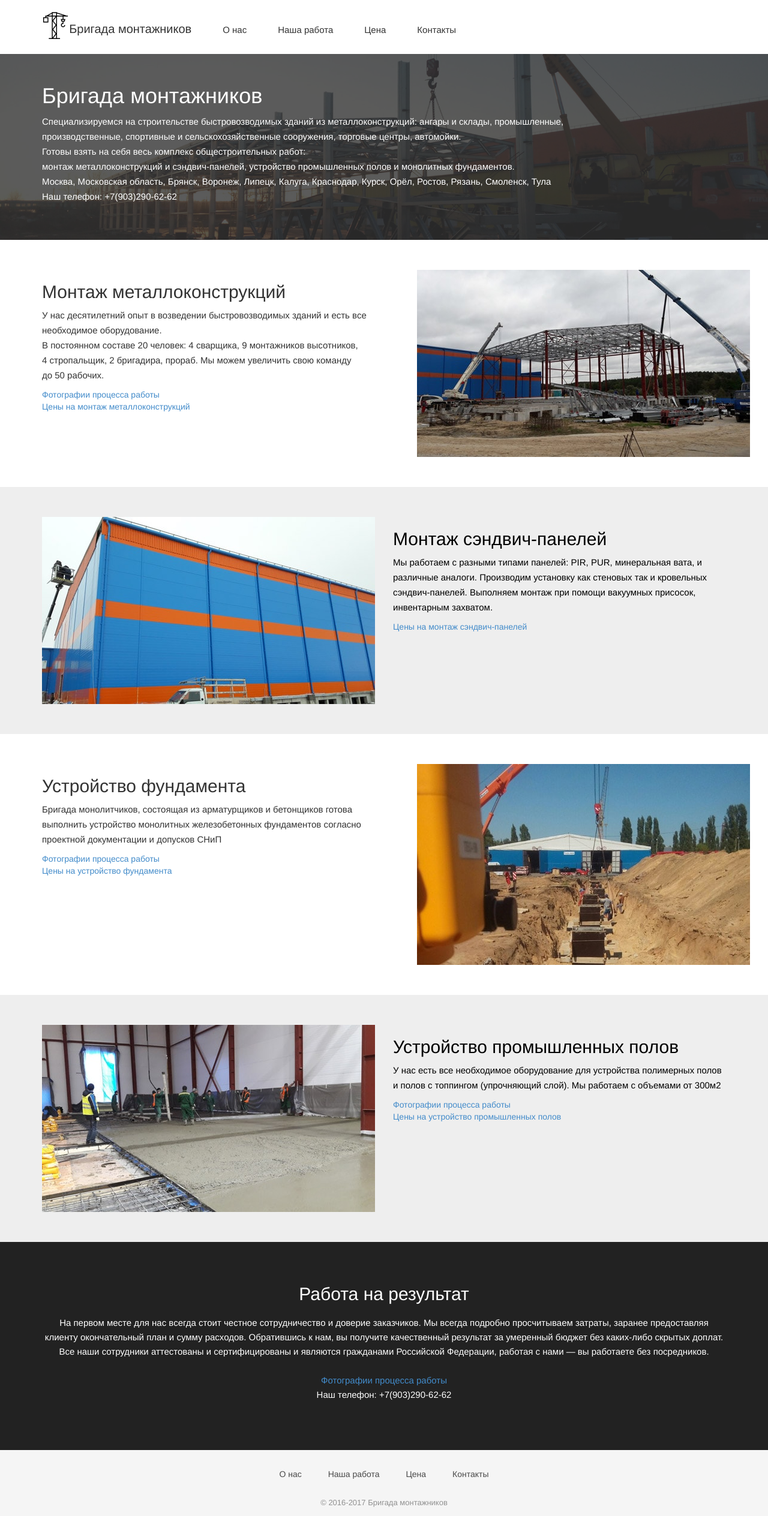
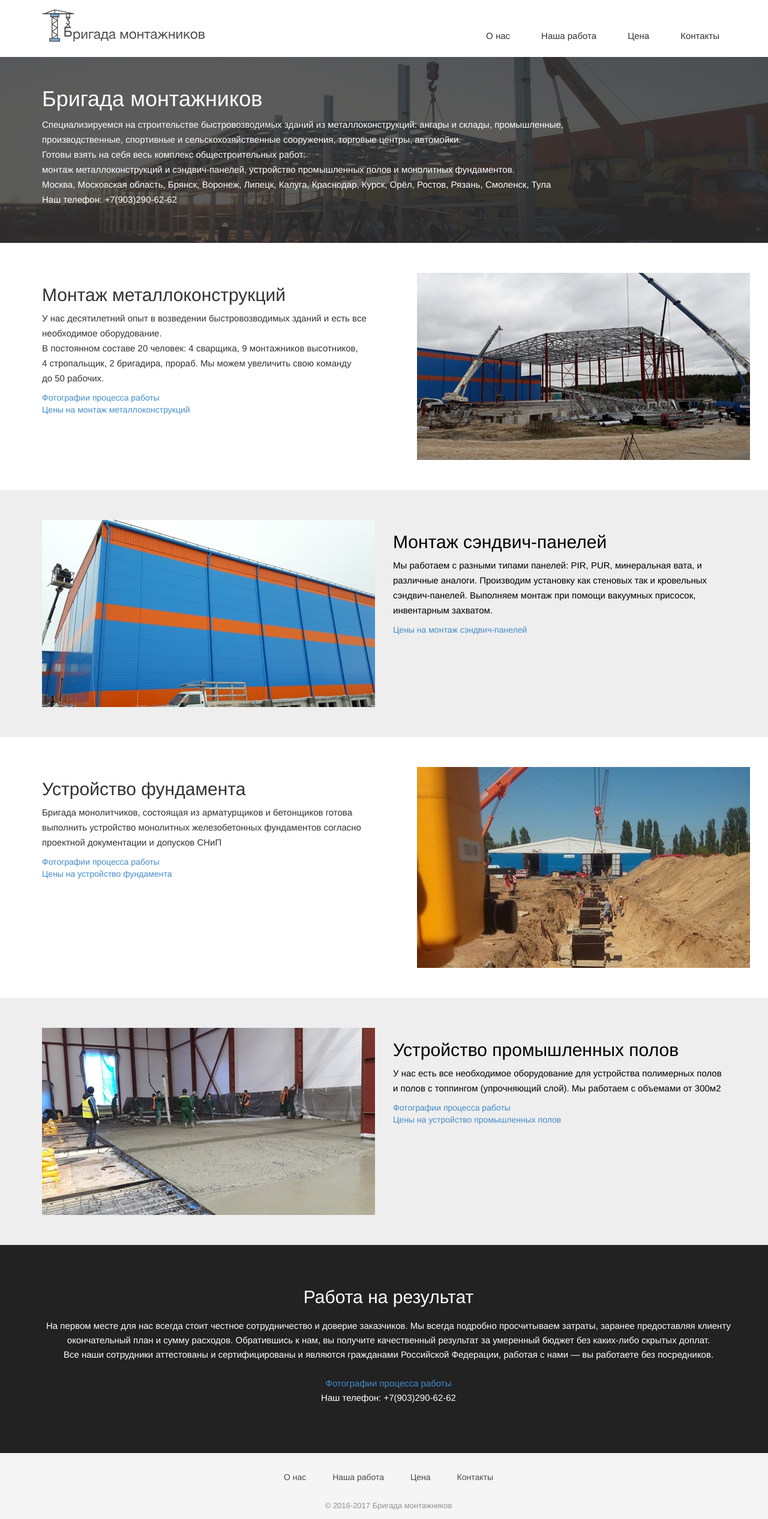
Before and after one commit to komarovalexander/site_bm, a Jekyll site: the page built from index.html, in a window 1280 px wide. Shown: the whole page at 60% size. Built offline with Jekyll 4.4.1, drawn with Linux system fonts in a browser that asks for light colours; nearby versions of some CDN libraries; some web fonts are replaced.

Commit message:
no message

```diff
--- a/_includes/header.html
+++ b/_includes/header.html
@@ -14,14 +14,14 @@
             <span class="icon-bar"></span>
             <span class="icon-bar"></span>
             </button>
-            <a href="/" class="navbar-left logo"><img src="/img/logo.svg"/><span>Бригада монтажников</span></a>
+            <a href="/" class="navbar-left logo"><img src="/img/logo.svg" alt="Бригада монтажников - лого"/></a>
             <!--<a class="navbar-brand" href="index.html">
               <img src="{{ site.baseurl }}/img/logo.png" alt="Logo">
             </a>-->
           </div>
             <!-- Collect the nav links, forms, and other content for toggling -->
             <div class="collapse navbar-collapse" id="bs-example-navbar-collapse-1">
-              <ul class="nav navbar-nav navbar-left">
+              <ul class="nav navbar-nav navbar-right">
                 <li><a href="{{ site.baseurl }}/about/">О нас</a></li>
                 <li><a href="{{ site.baseurl }}/work/">Наша работа</a></li>
                 <li><a href="{{ site.baseurl }}/price/">Цена</a></li>
--- a/css/style.css
+++ b/css/style.css
@@ -36,12 +36,9 @@ a:active {
 .section-title p {
   color: #333;
 }
-header .navbar-default .navbar-toggle{
-  margin-right: 0px;
-}
 header {
   background: #fff;
-  padding: 20px 0;
+  padding: 30px 0 10px 0;
 }
 header .navbar {
   margin-bottom: 0px;
@@ -54,9 +51,6 @@ header .navbar-default {
 header .navbar-default .navbar-nav {
   padding-top: 10px;
 }
-header .navbar-default .navbar-nav li:first-child a{
-  margin-left: 26px;
-}
 header .navbar-default .navbar-nav li a {
   color: #333333;
   padding: 10px 26px;
@@ -65,26 +59,29 @@ header .navbar-default .navbar-nav li a {
 header .navbar-default .navbar-nav li a:hover {
   color: #000;
 }
-
+.container>.navbar-header, .container-fluid>.navbar-header, .container>.navbar-collapse, .container-fluid>.navbar-collapse{
+  margin-right: 0;
+}
+.logo{
+  opacity: 0.7;
+}
+.logo:hover{
+  opacity: 1;
+}
 .logo img {
-  height: 45px;
-}
-
-.logo span{
-  font-size: 20px;
+  height: 55px;
   position: relative;
-  top: 9px;
-  color: #333333;
+  top: -15px;
 }
 
 .container-fluid{
-  padding-left: 0;
+  padding: 0;
 }
 
 
 #slider {
   background: url(../img/slider-bg.jpg) no-repeat;
-  background-size: 100% auto;
+  background-size: cover;
   background-position: center;
   padding: 50px 0;
   position: relative;
@@ -226,7 +223,9 @@ header .navbar-default .navbar-nav li a:hover {
     margin-top: 0;
   }
 }
-
+.col-md-12{
+  padding-right: 0;
+}
 #portfolio-work .col-md-12 img{
   width: 100%;
 }
@@ -274,24 +273,17 @@ footer .footer-manu ul li a:hover {
 
 @media(max-width: 990px) {
   .logo img {
-    height: 28px;
-    margin-top: 5px;
+    height: 40px;
+    top: -11px;
   }
   .intro .block img {
     margin-left: 0;
-  }
-
-  .logo span {
-    display: none;
   }
 
   #slider .block h1 {
     line-height: 35px;
   }
 
-  header {
-    padding: 0;
-  }
   header .navbar-default .navbar-nav {
     padding-top: 0;
   }
@@ -326,10 +318,15 @@ footer .footer-manu ul li a:hover {
           Index Start
 -----------------------------------------------*/
 
-
+.navbar-default .navbar-collapse{
+  border-bottom: 1px solid rgba(0,0,0,0.1);
+}
+header {
+  padding: 0;
+}
 .logo img {
-  height: 37px;
-  margin: 18px 0 0 10px;
+  height: 40px;
+  margin: 25px 0 0 10px;
 }
 
 .service, .intro, #slider, #feature{
@@ -351,16 +348,10 @@ footer .footer-manu ul li a:hover {
     margin-top: 20px;
     margin-bottom: 20px;
   }
-  header .navbar-default .navbar-nav li:first-child a {
-    margin-left: 0;
-  }
 
   header .navbar-default .navbar-nav li a {
-    padding-right: 0;
+    padding-right: 15px;
     text-align: right;
-  }
-  #slider{
-    background-size: auto 100%;
   }
   #slider .block {
     padding-left: 0px;
```
Also changed, not shown: img/crane.svg (deleted), img/logo.svg, img/logo_sm.svg (added).
